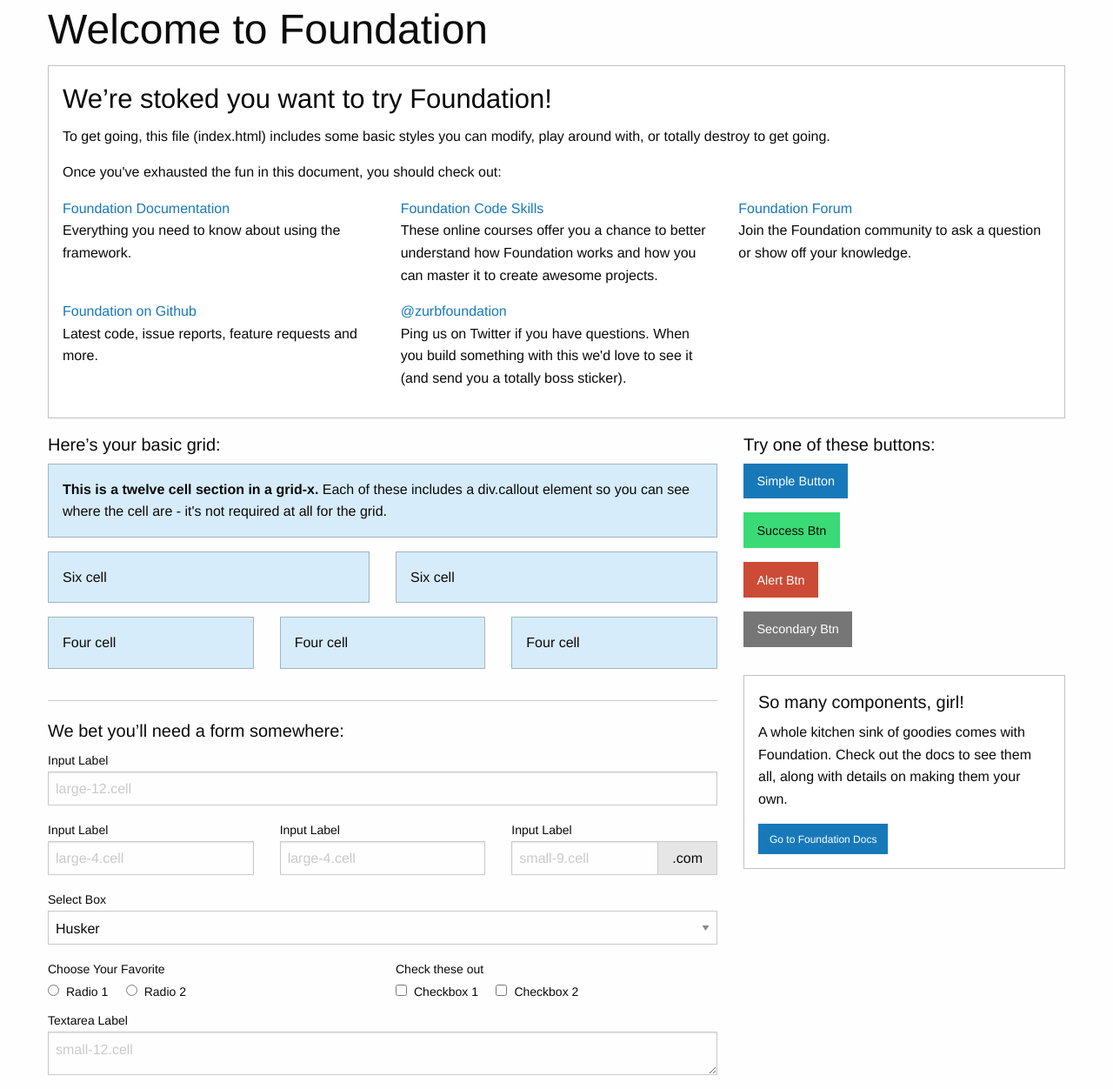
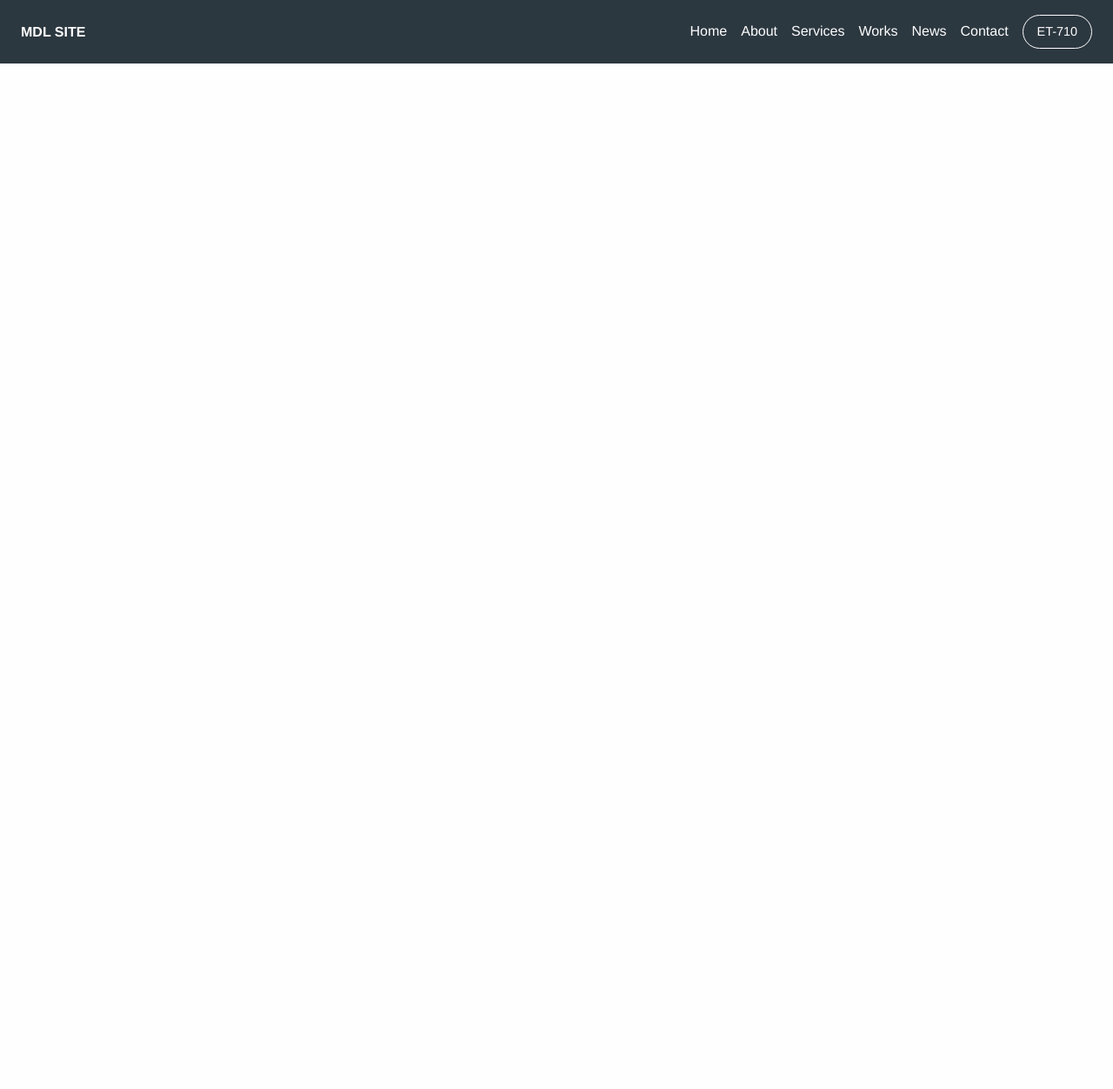
Before and after one commit to Omargg7/ET-710-Omar-Gilbert-9-25-19, a plain HTML site: page week05/webapp01/index.html in a window 1280 px wide. Shown: the whole page at 87% size. After the commit the page ends 800 px from the top, so only its background shows below. Drawn offline with Linux system fonts and the light colour scheme.

Commit message:
added nav

```diff
--- /dev/null
+++ b/week05/webapp01/css/nav.css
@@ -0,0 +1,128 @@
+
+.topbar-responsive {
+  background: #2c3840;
+  padding: 1rem 1.5rem;
+}
+
+.topbar-responsive .topbar-responsive-logo {
+  color: #fefefe;
+  vertical-align: middle;
+}
+
+.topbar-responsive .menu {
+  background: #2c3840;
+}
+
+.topbar-responsive .menu li:last-of-type {
+  margin-right: 0;
+}
+
+.topbar-responsive .menu a {
+  color: #fefefe;
+  transition: color 0.15s ease-in;
+}
+
+.topbar-responsive .menu a:hover {
+  color: #c6d1d8;
+}
+
+@media screen and (max-width: 39.9375em) {
+  .topbar-responsive .menu a {
+    padding: 0.875rem 0;
+  }
+}
+
+.topbar-responsive .menu .topbar-responsive-button {
+  color: #fefefe;
+  border-color: #fefefe;
+  border-radius: 5000px;
+  transition: color 0.15s ease-in, border-color 0.15s ease-in;
+}
+
+.topbar-responsive .menu .topbar-responsive-button:hover {
+  color: #c6d1d8;
+  border-color: #c6d1d8;
+}
+
+@media screen and (max-width: 39.9375em) {
+  .topbar-responsive .menu .topbar-responsive-button {
+    width: 100%;
+    margin: 0.875rem 0;
+  }
+}
+
+@media screen and (max-width: 39.9375em) {
+  .topbar-responsive {
+    padding: 0.75rem;
+  }
+  .topbar-responsive .top-bar-title {
+    position: relative;
+    width: 100%;
+  }
+  .topbar-responsive .top-bar-title span {
+    position: absolute;
+    right: 0;
+    border: 1px solid #fefefe;
+    border-radius: 5px;
+    padding: 0.25rem 0.45rem;
+    top: 50%;
+    -webkit-transform: translateY(-50%);
+        -ms-transform: translateY(-50%);
+            transform: translateY(-50%);
+  }
+  .topbar-responsive .top-bar-title span .menu-icon {
+    margin-bottom: 4px;
+  }
+}
+
+@-webkit-keyframes fadeIn {
+  from {
+    opacity: 0;
+  }
+  to {
+    opacity: 1;
+  }
+}
+
+@keyframes fadeIn {
+  from {
+    opacity: 0;
+  }
+  to {
+    opacity: 1;
+  }
+}
+
+@-webkit-keyframes slideDown {
+  0% {
+    -webkit-transform: translateY(-100%);
+            transform: translateY(-100%);
+  }
+  100% {
+    -webkit-transform: translateY(0%);
+            transform: translateY(0%);
+  }
+}
+
+@keyframes slideDown {
+  0% {
+    -webkit-transform: translateY(-100%);
+            transform: translateY(-100%);
+  }
+  100% {
+    -webkit-transform: translateY(0%);
+            transform: translateY(0%);
+  }
+}
+
+@media screen and (max-width: 39.9375em) {
+  .topbar-responsive-links {
+    -webkit-animation-fill-mode: both;
+            animation-fill-mode: both;
+    -webkit-animation-duration: 0.5s;
+            animation-duration: 0.5s;
+    width: 100%;
+    -webkit-animation: fadeIn 1s ease-in;
+            animation: fadeIn 1s ease-in;
+  }
+}
--- a/week05/webapp01/index.html
+++ b/week05/webapp01/index.html
@@ -1,167 +1,52 @@
 <!doctype html>
-<html class="no-js" lang="en" dir="ltr">
+<html ng-app class="no-js" lang="en" dir="ltr">
   <head>
     <meta charset="utf-8">
     <meta http-equiv="x-ua-compatible" content="ie=edge">
     <meta name="viewport" content="width=device-width, initial-scale=1.0">
-    <title>Foundation for Sites</title>
-    <link rel="stylesheet" href="css/foundation.css">
-    <link rel="stylesheet" href="css/app.css">
+    <title>TECH 710</title>
+      <link rel="stylesheet" href="css/foundation.css">
+      <link rel="stylesheet" href="css/app.css">
+      <link rel="stylesheet" href="css/nav.css">
+      <link rel="stylesheet" href="css/header.css">
+      <link rel="stylesheet" href="css/content.css">
+      <link rel="stylesheet" href="css/footer.css">
+
   </head>
   <body>
-    <div class="grid-container">
-      <div class="grid-x grid-padding-x">
-        <div class="large-12 cell">
-          <h1>Welcome to Foundation</h1>
+    <!-- *Begin Nav -->
+  <div data-sticky-container>
+    <div class="sticky" data-sticky data-margin-top="0">
+      <nav class="top-bar topbar-responsive">
+        <div class="top-bar-title">
+          <span data-responsive-toggle="topbar-responsive" data-hide-for="medium">
+            <button class="menu-icon" type="button" data-toggle></button>
+          </span>
+          <a class="topbar-responsive-logo" href="#"><strong>MDL SITE</strong></a>
         </div>
-      </div>
+        <div id="topbar-responsive" class="topbar-responsive-links">
+          <div class="top-bar-right">
+            <ul class="menu simple vertical medium-horizontal">
+              <li><a href="#">Home</a></li>
+              <li><a href="about/index.html">About</a></li>
+              <li><a href="services/index.html">Services</a></li>
+              <li><a href="works/index.html">Works</a></li>
+              <li><a href="news/index.html">News</a></li>
+              <li><a href="contact/index.html">Contact</a></li>
+              <li>
 
-      <div class="grid-x grid-padding-x">
-        <div class="large-12 cell">
-          <div class="callout">
-            <h3>We&rsquo;re stoked you want to try Foundation! </h3>
-            <p>To get going, this file (index.html) includes some basic styles you can modify, play around with, or totally destroy to get going.</p>
-            <p>Once you've exhausted the fun in this document, you should check out:</p>
-            <div class="grid-x grid-padding-x">
-              <div class="large-4 medium-4 cell">
-                <p><a href="http://foundation.zurb.com/docs">Foundation Documentation</a><br />Everything you need to know about using the framework.</p>
-              </div>
-              <div class="large-4 medium-4 cell">
-                <p><a href="http://zurb.com/university/code-skills">Foundation Code Skills</a><br />These online courses offer you a chance to better understand how Foundation works and how you can master it to create awesome projects.</p>
-              </div>
-              <div class="large-4 medium-4 cell">
-                <p><a href="http://foundation.zurb.com/forum">Foundation Forum</a><br />Join the Foundation community to ask a question or show off your knowledge.</p>
-              </div>
-            </div>
-            <div class="grid-x grid-padding-x">
-              <div class="large-4 medium-4 medium-push-2 cell">
-                <p><a href="http://github.com/zurb/foundation">Foundation on Github</a><br />Latest code, issue reports, feature requests and more.</p>
-              </div>
-              <div class="large-4 medium-4 medium-pull-2 cell">
-                <p><a href="https://twitter.com/ZURBfoundation">@zurbfoundation</a><br />Ping us on Twitter if you have questions. When you build something with this we'd love to see it (and send you a totally boss sticker).</p>
-              </div>
-            </div>
+                <button type="button" class="button hollow topbar-responsive-button">
+                 	<a href="http://et710.com">ET-710</a>
+                </button>
+              </li>
+            </ul>
           </div>
         </div>
-      </div>
+      </nav>
+    </div>
+  </div>
 
-      <div class="grid-x grid-padding-x">
-        <div class="large-8 medium-8 cell">
-          <h5>Here&rsquo;s your basic grid:</h5>
-          <!-- Grid Example -->
-
-          <div class="grid-x grid-padding-x">
-            <div class="large-12 cell">
-              <div class="primary callout">
-                <p><strong>This is a twelve cell section in a grid-x.</strong> Each of these includes a div.callout element so you can see where the cell are - it's not required at all for the grid.</p>
-              </div>
-            </div>
-          </div>
-          <div class="grid-x grid-padding-x">
-            <div class="large-6 medium-6 cell">
-              <div class="primary callout">
-                <p>Six cell</p>
-              </div>
-            </div>
-            <div class="large-6 medium-6 cell">
-              <div class="primary callout">
-                <p>Six cell</p>
-              </div>
-            </div>
-          </div>
-          <div class="grid-x grid-padding-x">
-            <div class="large-4 medium-4 small-4 cell">
-              <div class="primary callout">
-                <p>Four cell</p>
-              </div>
-            </div>
-            <div class="large-4 medium-4 small-4 cell">
-              <div class="primary callout">
-                <p>Four cell</p>
-              </div>
-            </div>
-            <div class="large-4 medium-4 small-4 cell">
-              <div class="primary callout">
-                <p>Four cell</p>
-              </div>
-            </div>
-          </div>
-
-          <hr />
-
-          <h5>We bet you&rsquo;ll need a form somewhere:</h5>
-          <form>
-            <div class="grid-x grid-padding-x">
-              <div class="large-12 cell">
-                <label>Input Label</label>
-                <input type="text" placeholder="large-12.cell" />
-              </div>
-            </div>
-            <div class="grid-x grid-padding-x">
-              <div class="large-4 medium-4 cell">
-                <label>Input Label</label>
-                <input type="text" placeholder="large-4.cell" />
-              </div>
-              <div class="large-4 medium-4 cell">
-                <label>Input Label</label>
-                <input type="text" placeholder="large-4.cell" />
-              </div>
-              <div class="large-4 medium-4 cell">
-                <div class="grid-x">
-                  <label>Input Label</label>
-                  <div class="input-group">
-                    <input type="text" placeholder="small-9.cell" class="input-group-field" />
-                    <span class="input-group-label">.com</span>
-                  </div>
-                </div>
-              </div>
-            </div>
-            <div class="grid-x grid-padding-x">
-              <div class="large-12 cell">
-                <label>Select Box</label>
-                <select>
-                  <option value="husker">Husker</option>
-                  <option value="starbuck">Starbuck</option>
-                  <option value="hotdog">Hot Dog</option>
-                  <option value="apollo">Apollo</option>
-                </select>
-              </div>
-            </div>
-            <div class="grid-x grid-padding-x">
-              <div class="large-6 medium-6 cell">
-                <label>Choose Your Favorite</label>
-                <input type="radio" name="pokemon" value="Red" id="pokemonRed"><label for="pokemonRed">Radio 1</label>
-                <input type="radio" name="pokemon" value="Blue" id="pokemonBlue"><label for="pokemonBlue">Radio 2</label>
-              </div>
-              <div class="large-6 medium-6 cell">
-                <label>Check these out</label>
-                <input id="checkbox1" type="checkbox"><label for="checkbox1">Checkbox 1</label>
-                <input id="checkbox2" type="checkbox"><label for="checkbox2">Checkbox 2</label>
-              </div>
-            </div>
-            <div class="grid-x grid-padding-x">
-              <div class="large-12 cell">
-                <label>Textarea Label</label>
-                <textarea placeholder="small-12.cell"></textarea>
-              </div>
-            </div>
-          </form>
-        </div>
-
-        <div class="large-4 medium-4 cell">
-          <h5>Try one of these buttons:</h5>
-          <p><a href="#" class="button">Simple Button</a><br/>
-          <a href="#" class="success button">Success Btn</a><br/>
-          <a href="#" class="alert button">Alert Btn</a><br/>
-          <a href="#" class="secondary button">Secondary Btn</a></p>
-          <div class="callout">
-            <h5>So many components, girl!</h5>
-            <p>A whole kitchen sink of goodies comes with Foundation. Check out the docs to see them all, along with details on making them your own.</p>
-            <a href="http://foundation.zurb.com/sites/docs/" class="small button">Go to Foundation Docs</a>
-          </div>
-        </div>
-      </div>
-    </div>
+      <!-- *End Nav -->
 
     <script src="js/vendor/jquery.js"></script>
     <script src="js/vendor/what-input.js"></script>
```
